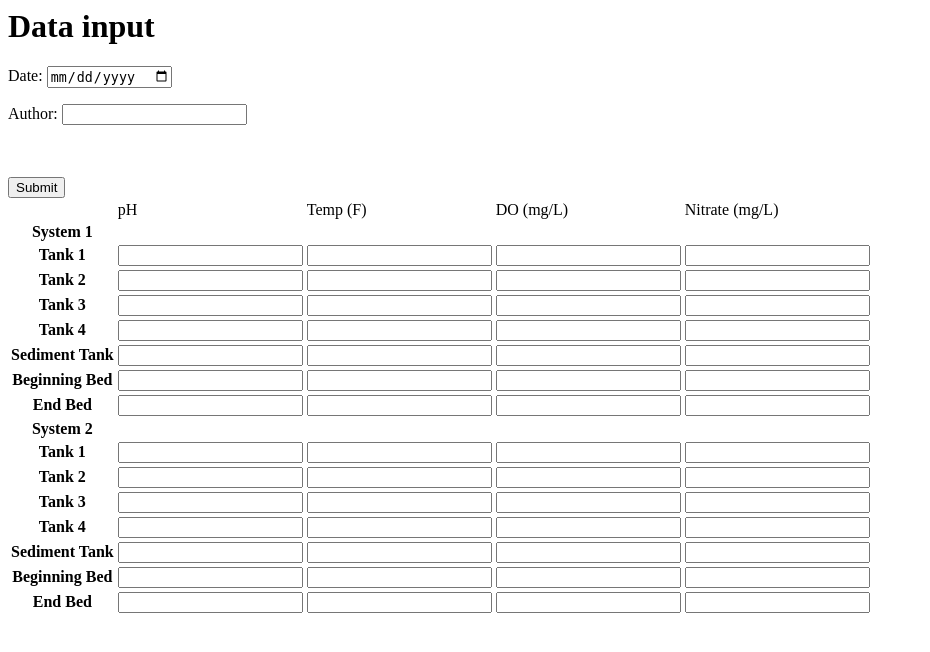
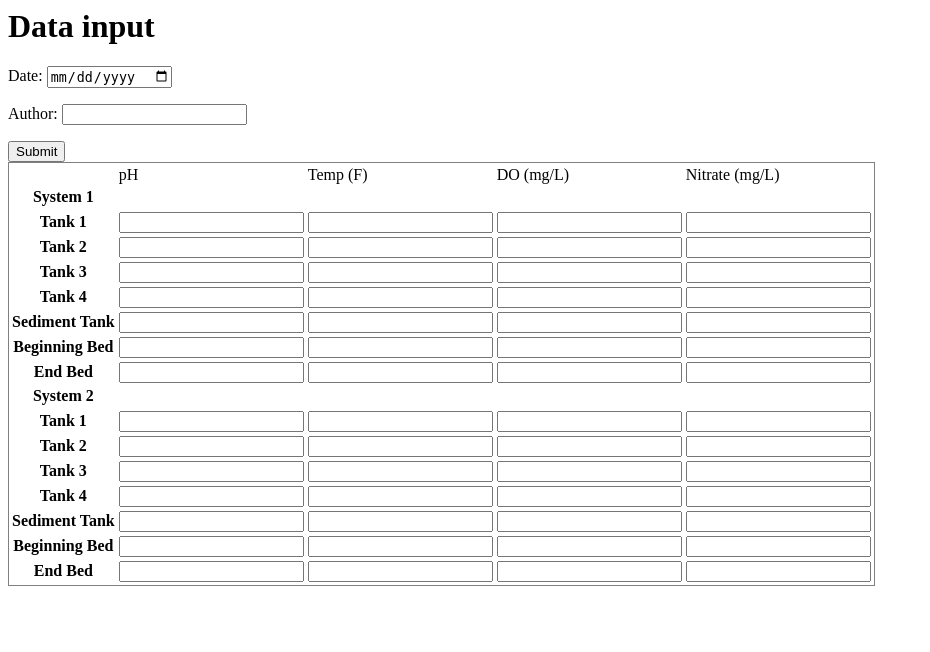
Before and after one commit to theplantipro/theplant, a Django app: template templates/mt_input.html in a window 1280 px wide. Shown: the top 652 px of the page, without its empty margins (0-930 px from the left). Run offline with Django 3.2, Linux system fonts and the light colour scheme; the template is opened without the code that fills it, so the values that code supplies are empty.

Commit message:
Added border and spacing

```diff
--- a/templates/mt_input.html
+++ b/templates/mt_input.html
@@ -17,14 +17,15 @@
    <form action="" method="post">{% csrf_token %}
       <p>Date: <input type="date" name="date"></p>
       <p>Author: <input type="text" name="author"></p>
-      <table>
+      <table style="border:1px solid gray">
          <tr>
             <td></td><td>pH</td><td>Temp (F)</td><td>DO (mg/L)</td><td>Nitrate (mg/L)</td>
          </tr>
          <tr>
             <th>System 1</th>
          </tr>
-         <br>
+         <tr>
+         </tr>
          <tr>
             <th>Tank 1</th>
             <td><input type="number" step="any" name="tank11_ph"/></td>
@@ -71,7 +72,8 @@
          <tr>
             <th>System 2</th>
          </tr>
-         <br>
+         <tr>
+         </tr>
          <tr>
             <th>Tank 1</th>
             <td><input type="number" step="any" name="tank12_ph"/></td>
```
